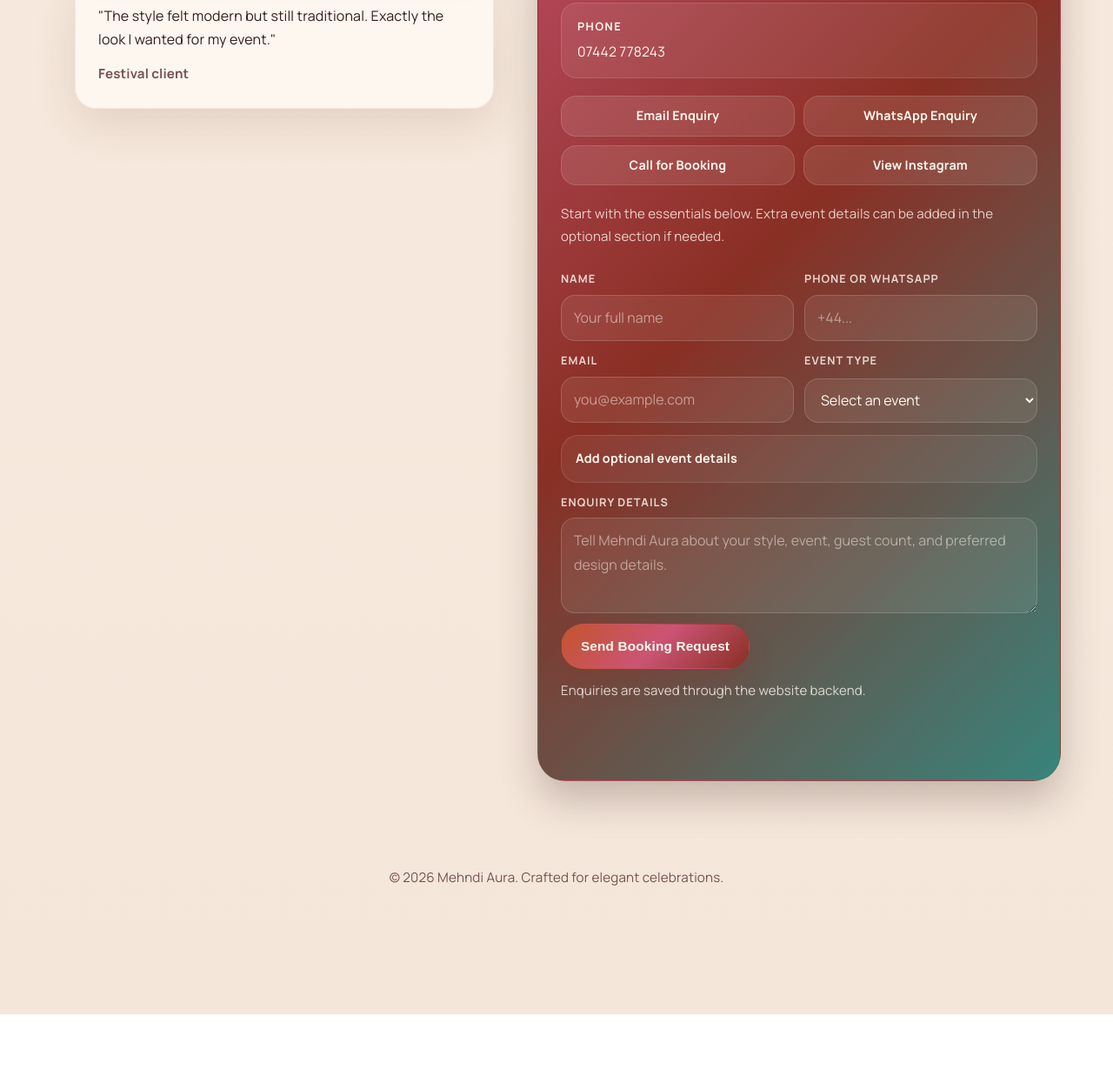
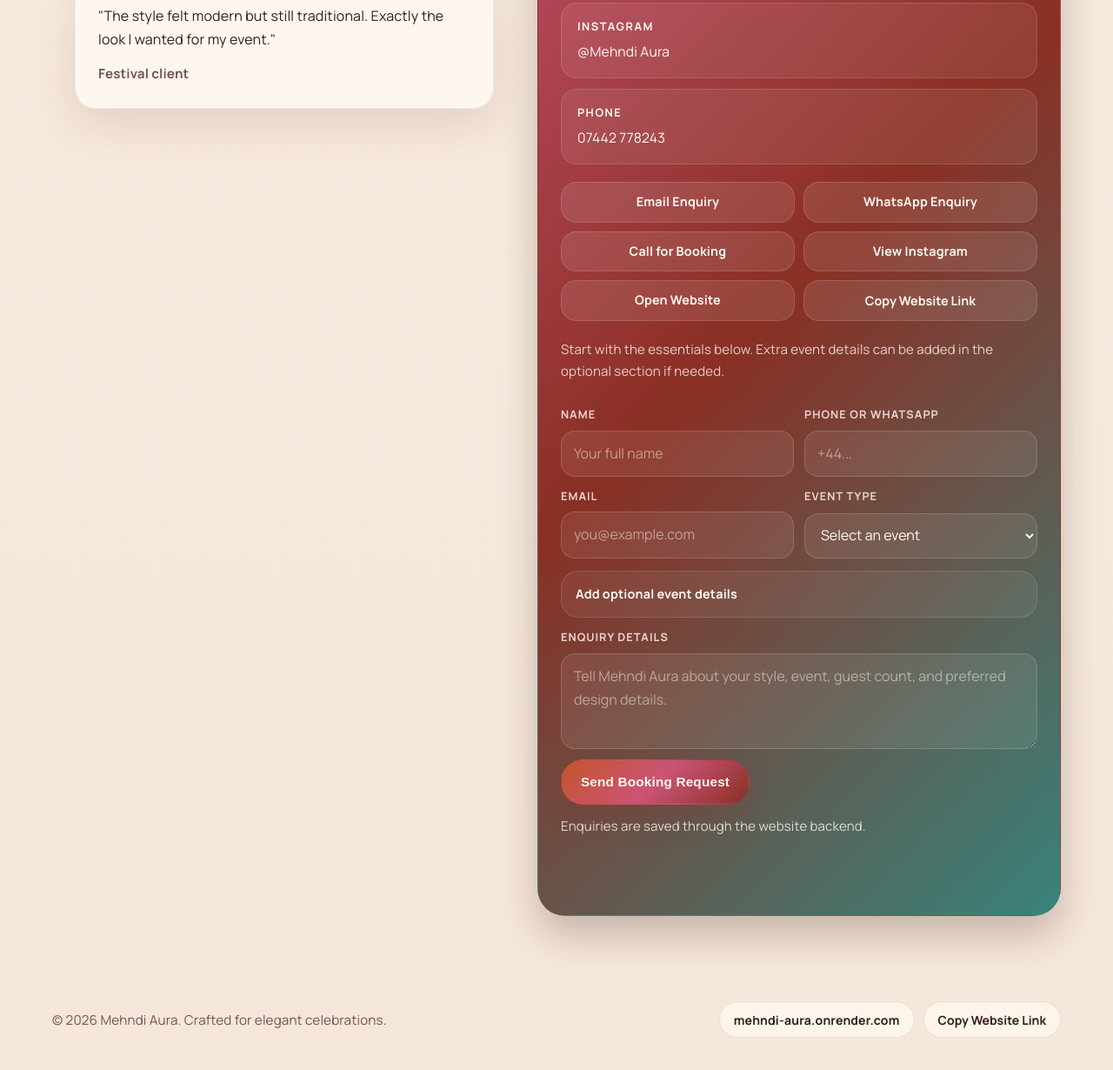
Before and after one commit to iamtanyak/mehndi-aura, a website: page index.html in a window 1280 px wide. Shown: the part 7736-8966 px from the top of the page at 87% size. Before the commit the page ends 8902 px from the top, so only its background shows below. Drawn offline with nearby package versions, Linux system fonts and the light colour scheme.

Commit message:
Polish live website link presentation

```diff
--- a/index.html
+++ b/index.html
@@ -8,6 +8,14 @@
     name="description"
     content="Elegant bridal, festive, and modern mehndi designs crafted for weddings, celebrations, and special moments."
   >
+  <link rel="canonical" href="https://mehndi-aura.onrender.com/">
+  <meta property="og:title" content="Mehndi Aura">
+  <meta property="og:description" content="Elegant bridal, festive, and modern mehndi designs crafted for weddings, celebrations, and special moments.">
+  <meta property="og:url" content="https://mehndi-aura.onrender.com/">
+  <meta property="og:type" content="website">
+  <meta name="twitter:card" content="summary_large_image">
+  <meta name="twitter:title" content="Mehndi Aura">
+  <meta name="twitter:description" content="Elegant bridal, festive, and modern mehndi designs crafted for weddings, celebrations, and special moments.">
   <style>
     @import url("https://fonts.googleapis.com/css2?family=Cormorant+Garamond:wght@500;600;700&family=Manrope:wght@400;500;600;700&display=swap");
 
@@ -1417,11 +1425,54 @@
       font-size: 0.98rem;
     }
 
+    .contact-item a {
+      word-break: break-word;
+    }
+
+    .quick-link-button {
+      font-family: inherit;
+      cursor: pointer;
+    }
+
     footer {
       padding: 34px 0 48px;
       color: var(--muted);
-      text-align: center;
       font-size: var(--font-body-sm);
+    }
+
+    .footer-wrap {
+      display: flex;
+      flex-wrap: wrap;
+      align-items: center;
+      justify-content: space-between;
+      gap: 16px;
+    }
+
+    .footer-copy {
+      margin: 0;
+    }
+
+    .footer-actions {
+      display: flex;
+      flex-wrap: wrap;
+      gap: 10px;
+      align-items: center;
+    }
+
+    .footer-link {
+      display: inline-flex;
+      align-items: center;
+      justify-content: center;
+      min-height: 42px;
+      padding: 0 16px;
+      border-radius: 999px;
+      border: 1px solid rgba(138, 47, 36, 0.12);
+      background: rgba(255, 248, 240, 0.78);
+      color: var(--ink);
+      font-weight: 700;
+      font-size: 0.88rem;
+      font-family: inherit;
+      cursor: pointer;
     }
 
     @keyframes rise {
@@ -1709,6 +1760,11 @@
       .field select,
       .field textarea {
         border-radius: 14px;
+      }
+
+      .footer-wrap {
+        flex-direction: column;
+        align-items: flex-start;
       }
 
       .field textarea {
@@ -2283,6 +2339,10 @@
               <span><a href="mailto:tanya19.2003@hotmail.com?subject=Mehndi%20Aura%20Booking%20Enquiry">tanya19.2003@hotmail.com</a></span>
             </div>
             <div class="contact-item">
+              <strong>Website</strong>
+              <span><a href="https://mehndi-aura.onrender.com" target="_blank" rel="noreferrer">mehndi-aura.onrender.com</a></span>
+            </div>
+            <div class="contact-item">
               <strong>Instagram</strong>
               <span><a href="https://tinyurl.com/Mehndi-aura" target="_blank" rel="noreferrer">@Mehndi Aura</a></span>
             </div>
@@ -2297,6 +2357,8 @@
             <a class="quick-link" href="https://wa.me/447442778243?text=Can%20I%20get%20more%20information%20on%20henna%20bookings%3F" target="_blank" rel="noreferrer">WhatsApp Enquiry</a>
             <a class="quick-link" href="tel:+447442778243">Call for Booking</a>
             <a class="quick-link" href="https://tinyurl.com/Mehndi-aura" target="_blank" rel="noreferrer">View Instagram</a>
+            <a class="quick-link" href="https://mehndi-aura.onrender.com" target="_blank" rel="noreferrer">Open Website</a>
+            <button class="quick-link quick-link-button" type="button" id="copy-site-link">Copy Website Link</button>
           </div>
 
           <form class="enquiry-form" id="enquiry-form">
@@ -2403,7 +2465,13 @@
   </main>
 
   <footer>
-    <div class="shell">© 2026 Mehndi Aura. Crafted for elegant celebrations.</div>
+    <div class="shell footer-wrap">
+      <p class="footer-copy">© 2026 Mehndi Aura. Crafted for elegant celebrations.</p>
+      <div class="footer-actions">
+        <a class="footer-link" href="https://mehndi-aura.onrender.com" target="_blank" rel="noreferrer">mehndi-aura.onrender.com</a>
+        <button class="footer-link" type="button" id="copy-site-link-footer">Copy Website Link</button>
+      </div>
+    </div>
   </footer>
 
   <div class="sticky-bar" aria-label="Quick booking actions">
@@ -2444,6 +2512,8 @@
     const lightboxImage = document.getElementById("lightbox-image");
     const lightboxCaption = document.getElementById("lightbox-caption");
     const lightboxClose = document.getElementById("lightbox-close");
+    const copySiteLinkButton = document.getElementById("copy-site-link");
+    const copySiteLinkFooterButton = document.getElementById("copy-site-link-footer");
     const isLocalHost = ["localhost", "127.0.0.1"].includes(window.location.hostname);
 
     function getBookingHelpMessage() {
@@ -2511,6 +2581,19 @@
       }
     }
 
+    async function copyWebsiteLink() {
+      const websiteLink = "https://mehndi-aura.onrender.com";
+
+      try {
+        await navigator.clipboard.writeText(websiteLink);
+        formStatus.dataset.state = "success";
+        formStatus.textContent = "Website link copied successfully.";
+      } catch (error) {
+        formStatus.dataset.state = "error";
+        formStatus.textContent = "Unable to copy the website link automatically. Use mehndi-aura.onrender.com.";
+      }
+    }
+
     document.querySelectorAll("[data-enquiry-fill]").forEach((element) => {
       element.addEventListener("click", () => {
         const eventType = element.getAttribute("data-enquiry-fill");
@@ -2538,6 +2621,11 @@
           contactSection.scrollIntoView({ behavior: "smooth", block: "start" });
         }
       });
+    });
+
+    [copySiteLinkButton, copySiteLinkFooterButton].forEach((button) => {
+      if (!button) return;
+      button.addEventListener("click", copyWebsiteLink);
     });
 
     document.querySelectorAll("[data-lightbox]").forEach((button) => {
```
